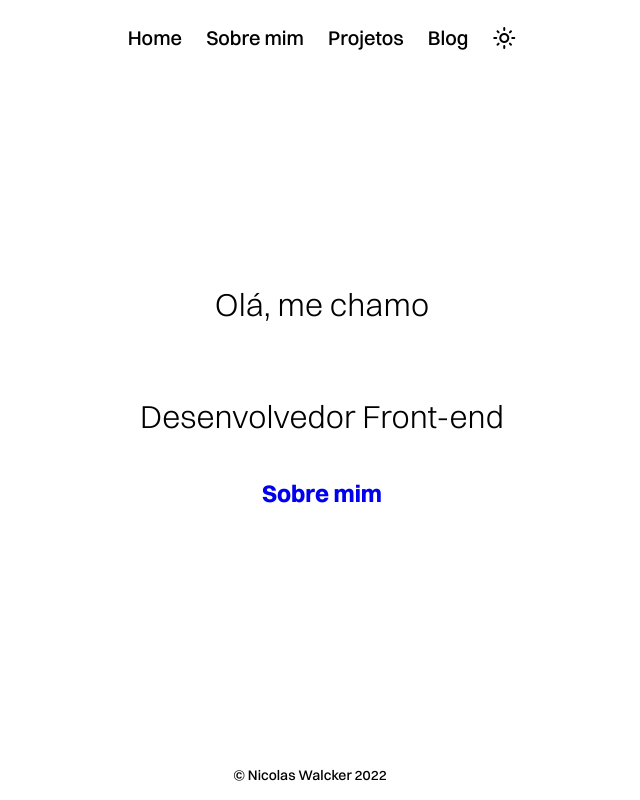
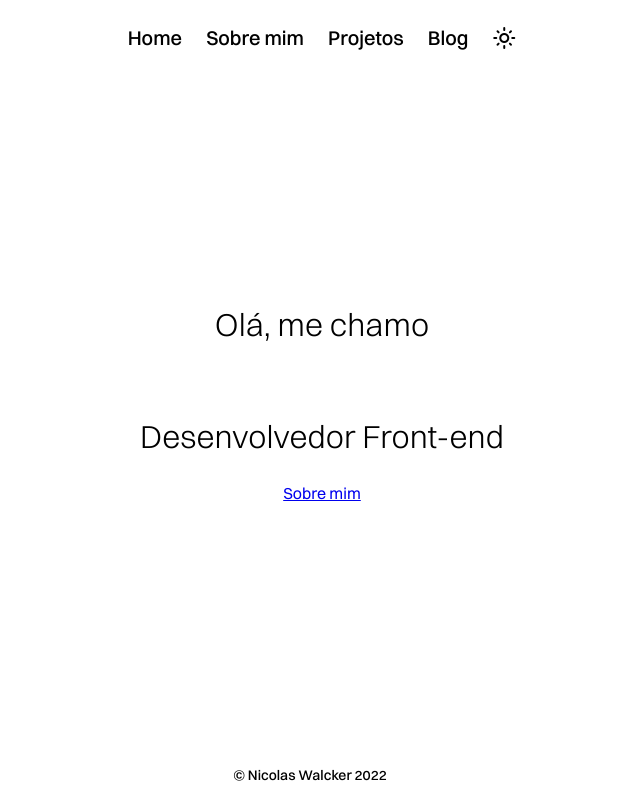
Before and after one commit to nicolaswalcker/portfolio-old, a Nuxt app: page / in a window 1280 px wide. Shown: the whole page, without its empty margins (318-958 px from the left). Built offline with nearby package versions, Linux system fonts and the light colour scheme; some icons are missing.

Commit message:
style(button): add button styles on global

```diff
--- a/pages/index.vue
+++ b/pages/index.vue
@@ -20,8 +20,8 @@ useHead({
           Desenvolvedor Front-end
         </p>
       </div>
-      <NuxtLink to="/about" class="section__content__button">
-        <span class="section__content__button-text">Sobre mim</span>
+      <NuxtLink to="/about" class="button">
+        <span class="button-text">Sobre mim</span>
       </NuxtLink>
     </article>
   </section>
@@ -50,29 +50,6 @@ useHead({
         background-clip: text;
       }
     }
-
-    &__button {
-      display: flex;
-      align-items: center;
-      justify-content: center;
-      gap: 0.5rem;
-      padding: 1rem 2rem;
-      width: clamp(150px, 25vw, 200px);
-      border-radius: 0.5rem;
-      background: var(--color-gradient);
-      transition: all 0.3s ease-in-out;
-      text-decoration: none;
-
-      &:hover {
-        transform: scale(1.05);
-      }
-
-      &-text {
-        color: var(--color-primary);
-        font-size: clamp(1rem, 2.5vw, 1.5rem);
-        font-weight: 700;
-      }
-    }
   }
 }
 </style>
```
